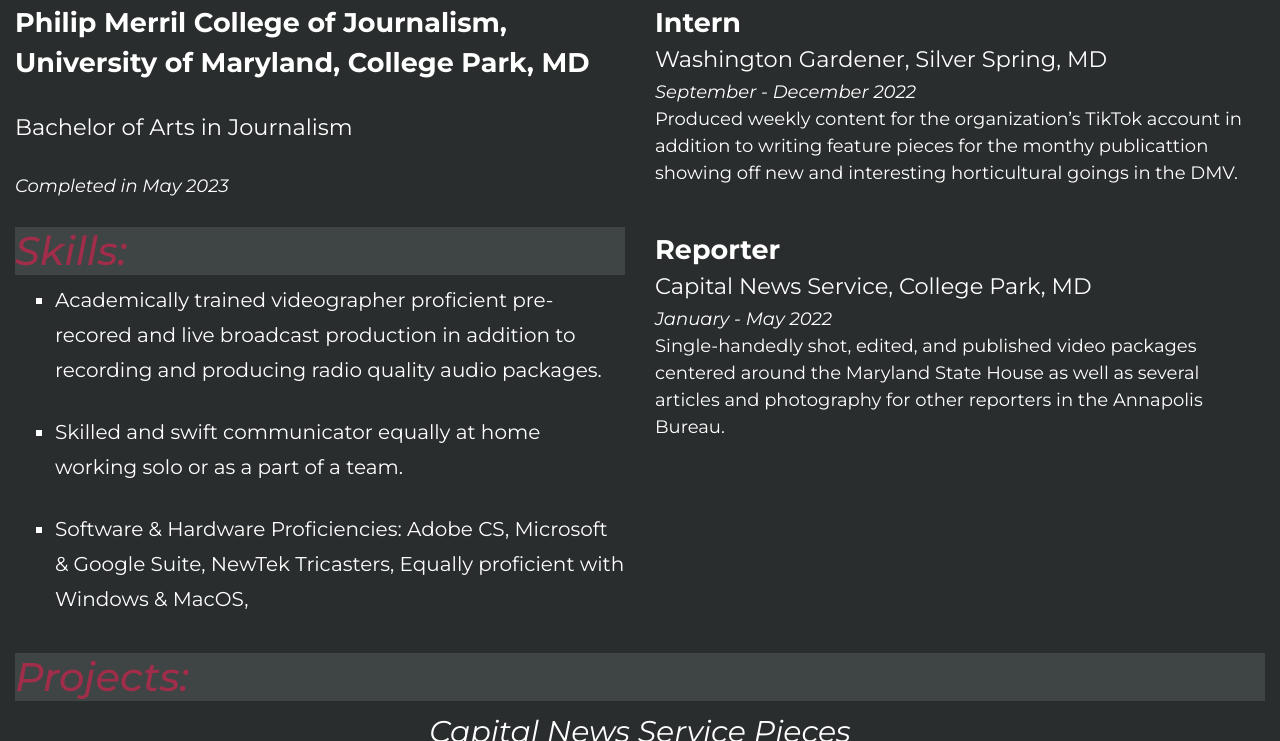
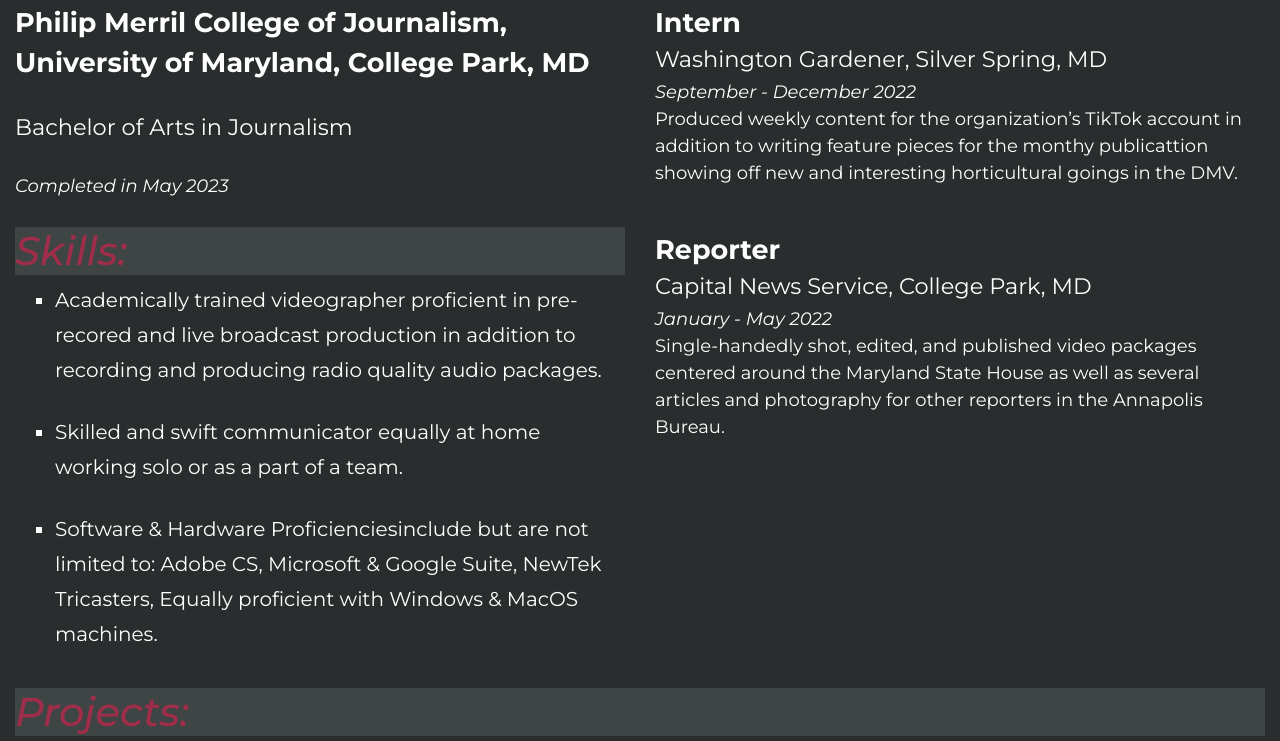
Before and after one commit to Sindellah/Sindellah.github.io, a plain HTML site: page Documents/Resume.html in a window 1280 px wide. Shown: the part 1703-2444 px from the top of the page. Drawn offline with nearby package versions, Linux system fonts and the light colour scheme.

Commit message:
Update Resume.html

```diff
--- a/Documents/Resume.html
+++ b/Documents/Resume.html
@@ -74,9 +74,9 @@
 				<!--Skills-->
 				<h1 id="skills">Skills:</h1>
 				<ul>
-					<li class="skills">Academically trained videographer proficient pre-recored and live broadcast production in addition to recording and producing radio quality audio packages.</li><br>
+					<li class="skills">Academically trained videographer proficient in pre-recored and live broadcast production in addition to recording and producing radio quality audio packages.</li><br>
 					<li class="skills">Skilled and swift communicator equally at home working solo or as a part of a team.</li><br>
-					<li class="skills">Software &amp; Hardware Proficiencies: Adobe CS, Microsoft &amp; Google Suite, NewTek Tricasters, Equally proficient with Windows &amp; MacOS, </li>
+					<li class="skills">Software &amp; Hardware Proficienciesinclude but are not limited to: Adobe CS, Microsoft &amp; Google Suite, NewTek Tricasters, Equally proficient with Windows &amp; MacOS machines.</li>
 				</ul>
 				</div>
 				<!--Experience Column-->
```
